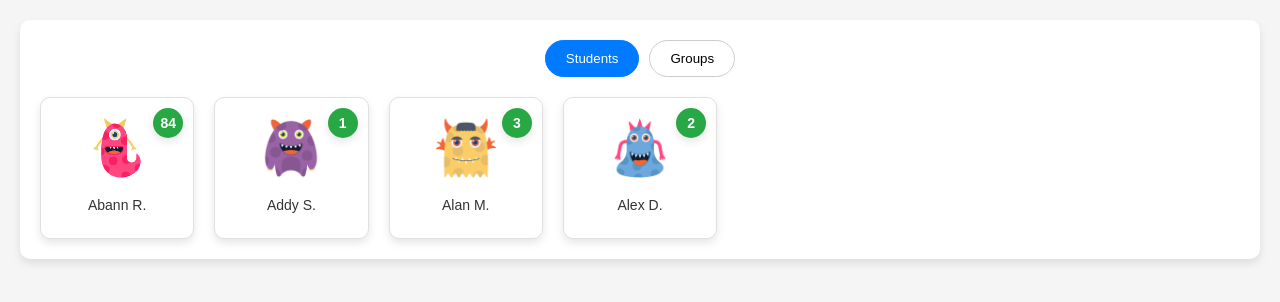
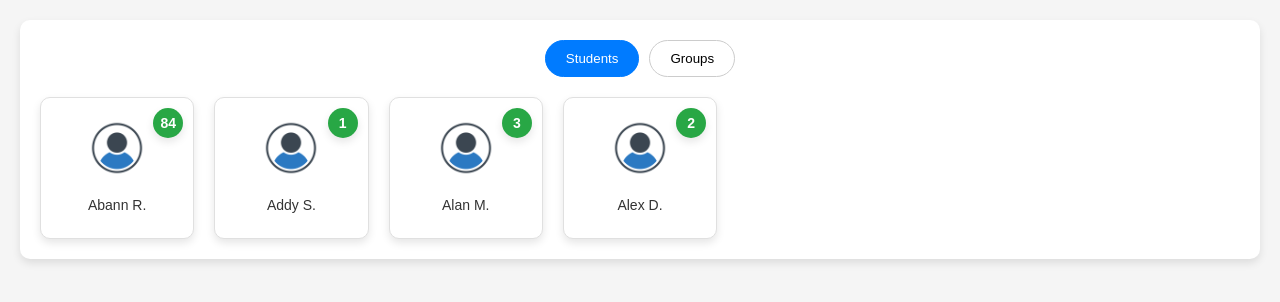
Before and after one commit to Pedro-Fernando-Q-A/Innova, a plain HTML site: page alumnos.html in a window 1280 px wide. Drawn offline with Linux system fonts and the light colour scheme.

Commit message:
Agregando imagen de usuario

```diff
--- a/alumnos.html
+++ b/alumnos.html
@@ -15,23 +15,23 @@
         <div class="grid">
             <div class="card">
                 <div class="badge">84</div>
-                <img src="stikers/stk_1.png" alt="Whoops Class">
+                <img src="stikers/usuario.png" alt="Whoops Class">
                 <p class="name">Abann R.</p>
             </div>
             <div class="card">
                 <div class="badge">1</div>
-                <img src="stikers/stk_2.png" alt="Addy S.">
+                <img src="stikers/usuario.png" alt="Addy S.">
                 <p class="name">Addy S.</p>
             </div>
             <!-- Repite las tarjetas para cada estudiante -->
             <div class="card">
                 <div class="badge">3</div>
-                <img src="stikers/stk_3.png" alt="Alan M.">
+                <img src="stikers/usuario.png" alt="Alan M.">
                 <p class="name">Alan M.</p>
             </div>
             <div class="card">
                 <div class="badge">2</div>
-                <img src="stikers/stk_4.png" alt="Alex D.">
+                <img src="stikers/usuario.png" alt="Alex D.">
                 <p class="name">Alex D.</p>
             </div>
             <!-- Agrega más tarjetas según sea necesario -->
```
Also changed, not shown: stikers/usuario.png (added).
